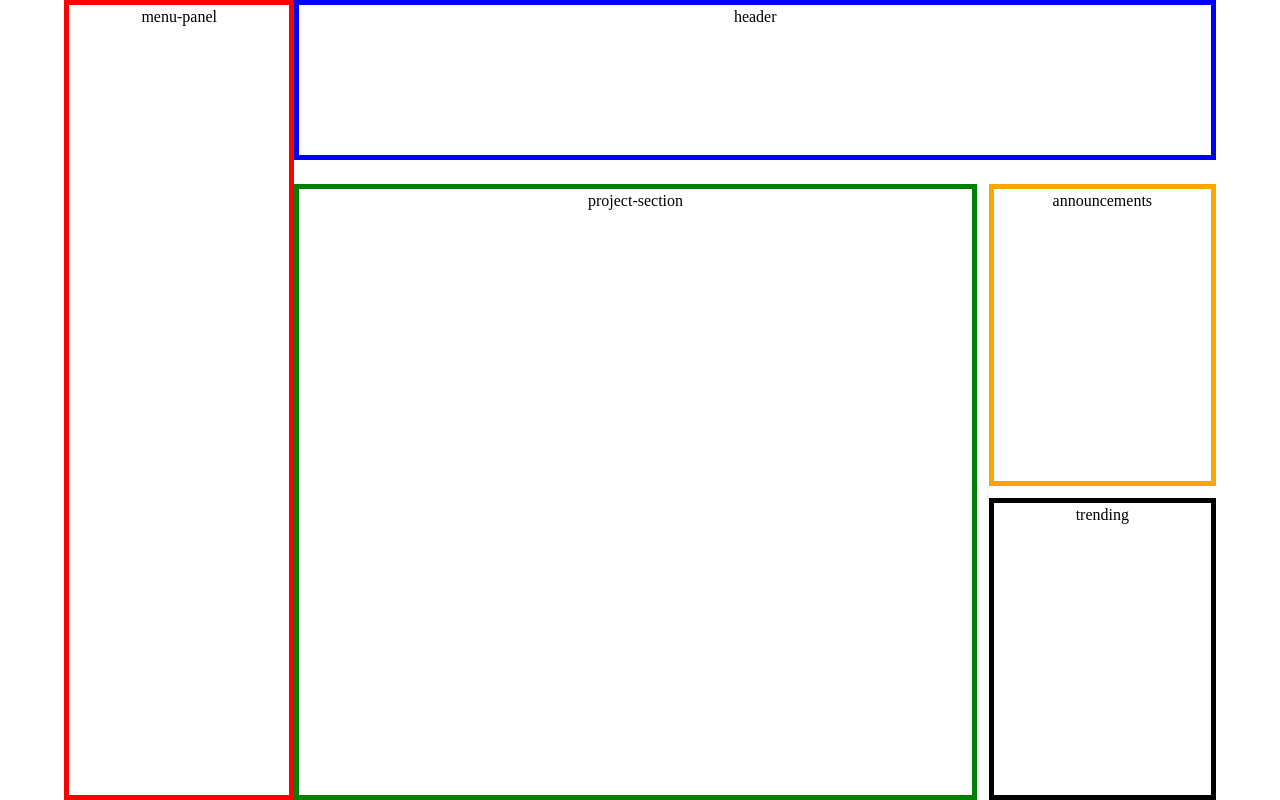
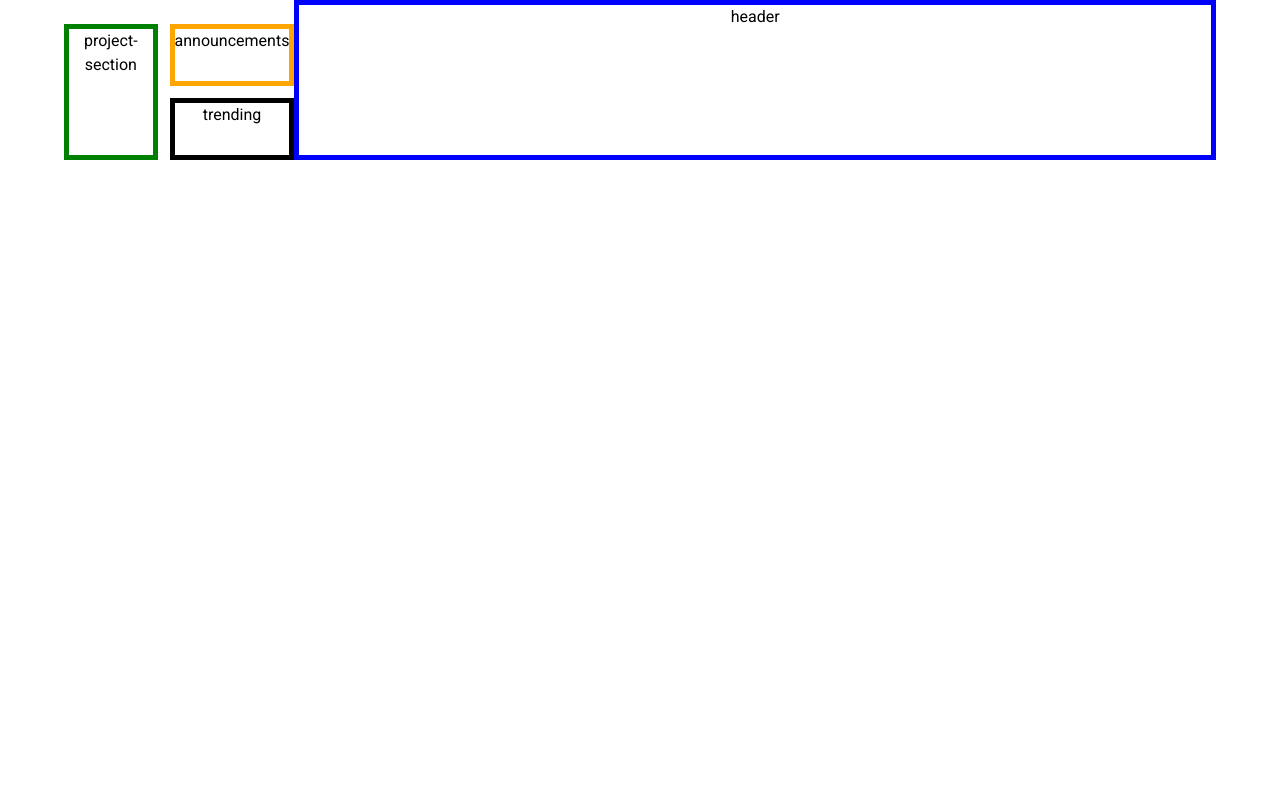
Before and after one commit to thedanielenrico/odin-admin-dashboard, a plain HTML site: page index.html in a window 1280 px wide. Drawn offline with nearby package versions, Linux system fonts and the light colour scheme; a web font is replaced by a local one.

Commit message:
add fonts link

```diff
--- a/index.html
+++ b/index.html
@@ -6,11 +6,20 @@
     <title>Admin Dashboard</title>
     <link rel="stylesheet" href="styles.css" />
     <link rel="stylesheet" href="reset.css" />
+    <link rel="preconnect" href="https://fonts.googleapis.com" />
+    <link rel="preconnect" href="https://fonts.gstatic.com" crossorigin />
+    <link
+      href="https://fonts.googleapis.com/css2?family=Ancizar+Serif:ital,wght@0,300..900;1,300..900&family=Noto+Sans:ital,wght@0,100..900;1,100..900&family=Roboto:ital,wght@0,100;0,300;0,400;0,500;0,700;0,900;1,100;1,300;1,400;1,500;1,700;1,900&display=swap"
+      rel="stylesheet"
+    />
+    <link
+      href="https://fonts.googleapis.com/css2?family=Material+Symbols+Outlined"
+      rel="stylesheet"
+    />
   </head>
   <body>
     <main>
       <div class="grid-container">
-        <div class="menu-panel">menu-panel</div>
         <div class="header">header</div>
         <div class="main-content-container">
           <div class="project-section">project-section</div>
--- a/reset.css
+++ b/reset.css
@@ -73,3 +73,11 @@ h6 {
 #__next {
   isolation: isolate;
 }
+
+* {
+  font-family: "Roboto", sans-serif;
+  font-optical-sizing: auto;
+  font-weight: 400;
+  font-style: normal;
+  font-variation-settings: "wdth" 100;
+}
--- a/styles.css
+++ b/styles.css
@@ -1,3 +1,7 @@
+:root {
+  --primary-clr: #89cff0;
+}
+
 body {
   text-align: center;
 }
@@ -12,7 +16,7 @@ body {
 }
 
 .menu-panel {
-  border: 5px solid red;
+  background-color: var(--primary-clr);
   width: 100%;
   height: 100%;
   grid-area: 1 / 1 / -1 / 2;
@@ -53,3 +57,7 @@ body {
   height: 100%;
   grid-area: 2 / 2 / -1 / -1;
 }
+
+.material-symbols-outlined {
+  font-variation-settings: "FILL" 0, "wght" 400, "GRAD" 0, "opsz" 24;
+}
```
